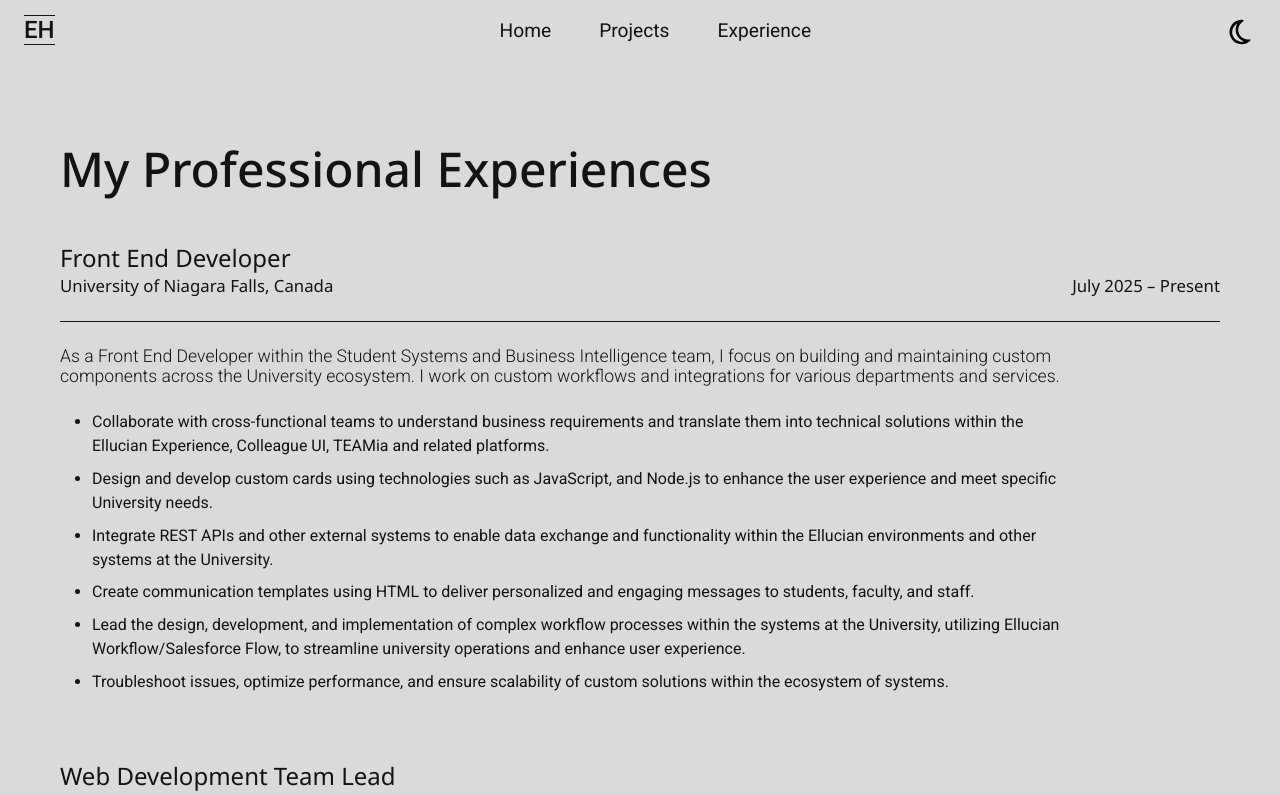
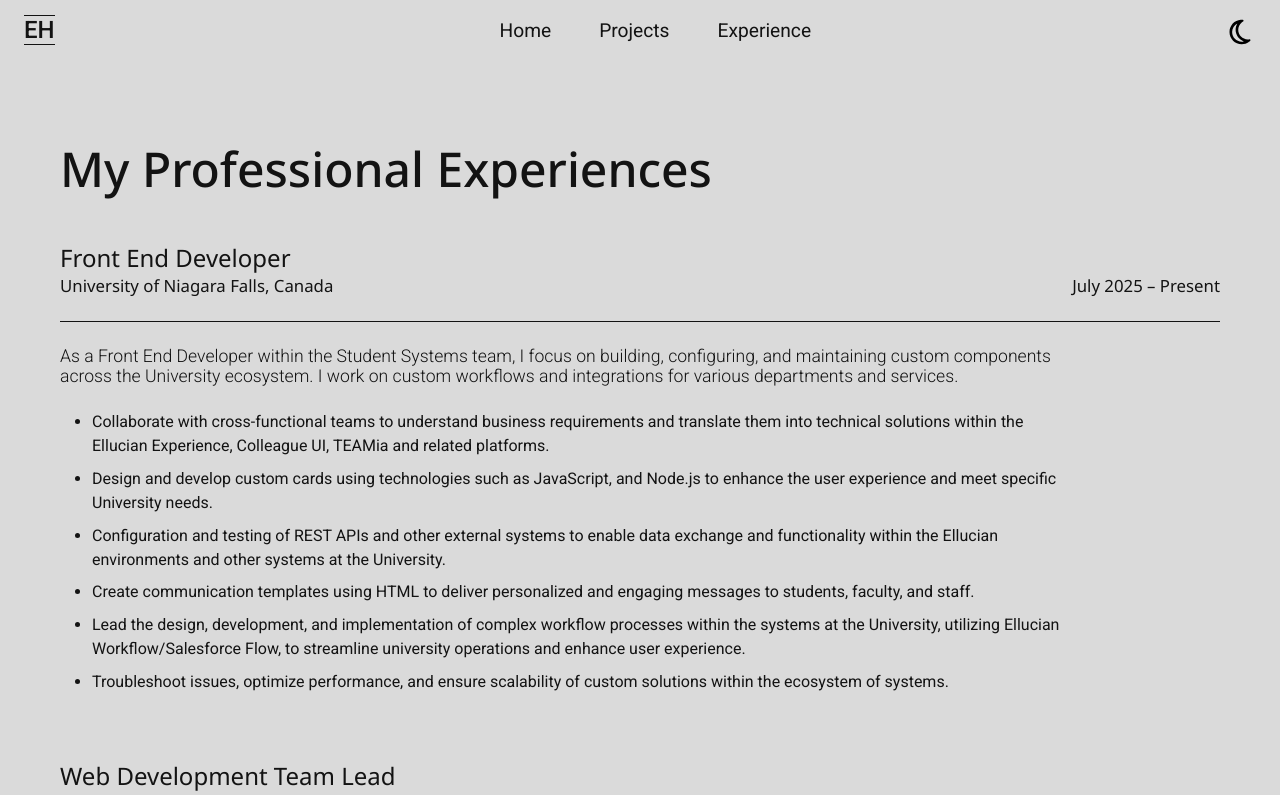
Before and after one commit to EHansen94/portfolio, a Next.js app: page /experience in a window 1280 px wide. Shown: the top 795 px of the page. Built offline with nearby package versions, Linux system fonts and the light colour scheme.

Commit message:
content update

```diff
--- a/src/pages/experience.jsx
+++ b/src/pages/experience.jsx
@@ -34,9 +34,9 @@ export default function experience() {
 					<div className={styles["job-description"]}>
 						<p>
 							As a Front End Developer within the Student Systems
-							and Business Intelligence team, I focus on building
-							and maintaining custom components across the
-							University ecosystem. I work on custom workflows and
+							team, I focus on building, configuring, and
+							maintaining custom components across the University
+							ecosystem. I work on custom workflows and
 							integrations for various departments and services.
 						</p>
 						<ul>
@@ -54,10 +54,10 @@ export default function experience() {
 								University needs.
 							</li>
 							<li>
-								Integrate REST APIs and other external systems
-								to enable data exchange and functionality within
-								the Ellucian environments and other systems at
-								the University.
+								Configuration and testing of REST APIs and other
+								external systems to enable data exchange and
+								functionality within the Ellucian environments
+								and other systems at the University.
 							</li>
 							<li>
 								Create communication templates using HTML to
```
